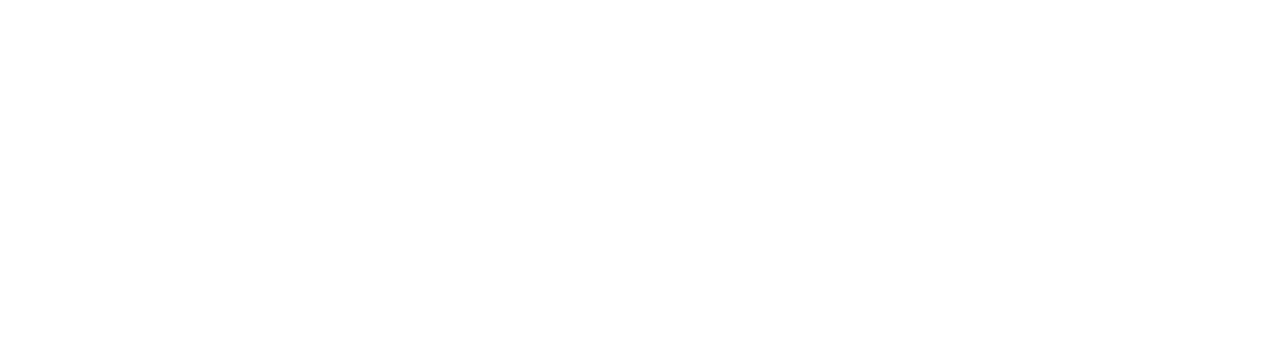
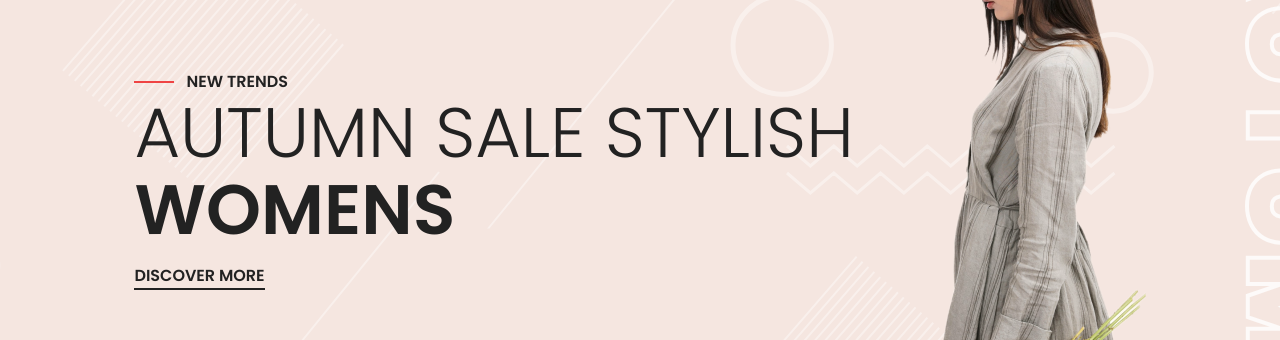
Before and after one commit to Haupt04/store-fake-store-api, a React (Create React App) app: page / in a window 1280 px wide. Shown: the part 220-560 px from the top of the page. Built offline with nearby package versions, Linux system fonts and the light colour scheme; no server answers.

Commit message:
Completed Hero Component

```diff
--- a/src/components/Hero.js
+++ b/src/components/Hero.js
@@ -1,7 +1,29 @@
 import React from 'react';
+import WomanImg from '../img/woman_hero.png'
+import { Link } from 'react-router-dom'
 
 const Hero = () => {
-  return <div>Hero</div>;
+  return (
+    <section className='bg-pink-200 h-[800px] bg-hero bg-no-repeat bg-cover bg-center py-24'>
+      <div className='container mx-auto flex justify-around h-full'>
+        <div className='flex flex-col justify-center'>
+          <div className='font-semibold flex items-center uppercase'>
+          <div className='w-10 h-[2px] bg-red-500 mr-3'></div>New Trends
+          </div>
+          <h1 className='text-[70px] leading-[1.1] font-light mb-4'>AUTUMN SALE STYLISH <br />
+          <span className='font-semibold'>WOMENS</span>
+          </h1>
+          <Link to={'/'} className='self-start uppercase font-semibold border-b-2 border-primary'>
+          Discover More
+          </Link>
+        </div>
+        {/* Image  */}
+        <div className='hidden lg:block'>
+          <img src={WomanImg} alt='' />
+        </div>
+      </div>
+    </section>
+  )
 };
 
 export default Hero;
--- a/src/components/Sidebar.js
+++ b/src/components/Sidebar.js
@@ -8,7 +8,7 @@
 
 const Sidebar = () => {
   const {isOpen, handleClose} = useContext(SidebarContext);
-  const { cart, clearCart } = useContext(CartContext);
+  const { cart, clearCart, total } = useContext(CartContext);
 
   return (
   <div className={`${isOpen ? 'right-0' : '-right-full'} w-full bg-white fixed top-0 h-full shadow-2xl md:w-[35vw] xl:max-w-[30vw] transition-all duration-300 z-20 px-4 lg:px-[35px]`}>
@@ -19,7 +19,8 @@
       <IoMdArrowForward className='text-2xl'/>
     </div>
     </div>
-    <div>{cart.map((item) => {
+    <div className='flex flex-col gap-y-2 h-[520px] lg:h-[640px] overflow-y-auto overflow-x-hidden border-b'>
+      {cart.map((item) => {
       return <CartItem item={item} key={item.id} />
     })}
     </div>
@@ -27,7 +28,7 @@
       <div className=' flex w-full justify-between items-center'>
         {/* total  */}
         <div className='uppercase font-semibold'>
-          <span className='mr-2'>Total: </span> $1000
+          <span className='mr-2'>Total: </span> $ {parseFloat(total).toFixed(2)}
         </div>
         {/* clear cart icon  */}
         <div onClick={clearCart} className='cursor-pointer py-4 bg-red-500 text-white w-12 h-12 flex justify-center items-center text-xl'>
--- a/src/contexts/CartContext.js
+++ b/src/contexts/CartContext.js
@@ -6,6 +6,15 @@
 const CartProvider = ({ children }) => {
   const [cart, setCart] = useState([]);
   const [itemAmount, setItemAmount] = useState(0);
+  const [total, setTotal] = useState(0);
+
+  // Keep track of price
+  useEffect(() => {
+    const total = cart.reduce((accumulator, currentItem) => {
+      return accumulator + currentItem.price * currentItem.amount;
+    }, 0);
+    setTotal(total);
+  })
 
   // update cart amount
   useEffect(() => {
@@ -81,7 +90,7 @@
   ;}
 
   return (
-  <CartContext.Provider value={{cart, addToCart, removeFromCart, clearCart, increaseAmount, decreaseAmount, itemAmount,setItemAmount}}>
+  <CartContext.Provider value={{cart, addToCart, removeFromCart, clearCart, increaseAmount, decreaseAmount, itemAmount,setItemAmount, total}}>
     {children}
   </CartContext.Provider>
     )
--- a/src/pages/Home.js
+++ b/src/pages/Home.js
@@ -1,14 +1,16 @@
 import React, { useContext} from 'react';
 import Product from '../components/Product'
 import { ProductContext } from '../contexts/ProductContext';
+import Hero from '../components/Hero'
 
 const Home = () => {
   const { products } = useContext(ProductContext);
   const filteredProducts = products.filter((item) => {
     return item.category === "men's clothing" || item.category === "women's clothing"
   })
-  console.log(filteredProducts);
+
   return <div>
+    <Hero />
     <section className='py-16'>
       <div className='container mx-auto'>
         <div className='grid grid-cols-1 md:grid-cols-2 lg:grid-cols-4 xl:grid-cols-5 gap-[30px] max-w-sm mx-auto md:max-w-none md:mx-0'>
```
